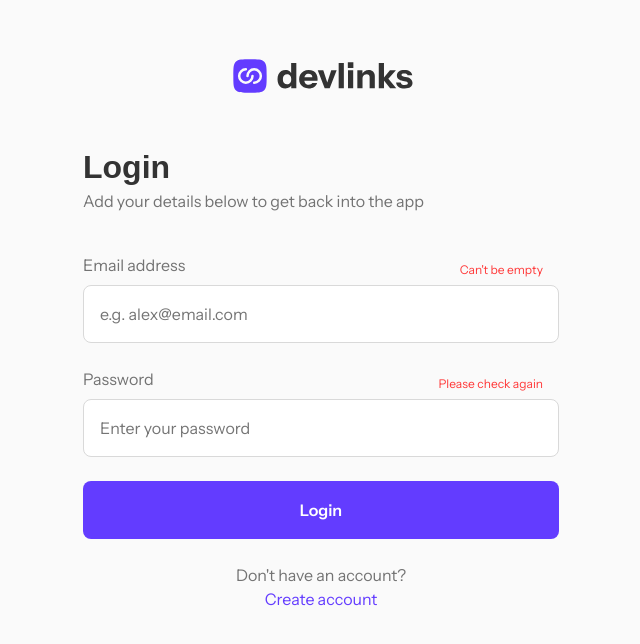
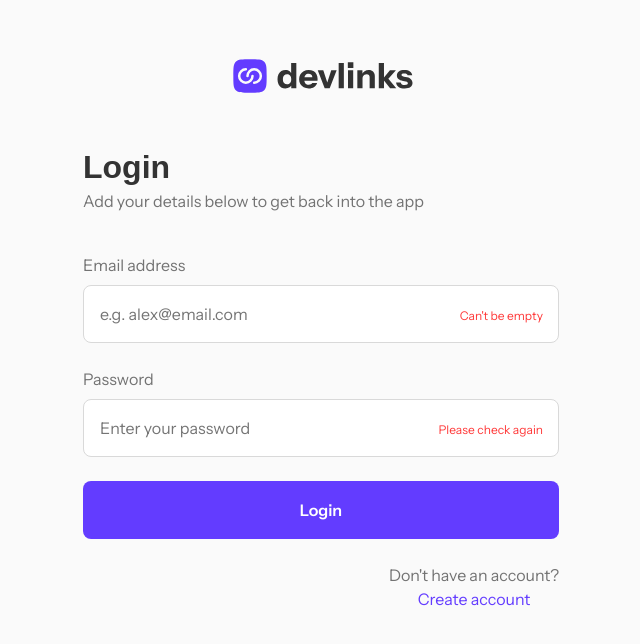
Before and after one commit to jkaps9/link-sharing-app, a React (Vite) app: page /auth/login in a window 1280 px wide. Shown: the top 644 px of the page, without its empty margins (319-959 px from the left). Built offline with nearby package versions, Linux system fonts and the light colour scheme; a web font is replaced by a local one.

Commit message:
feat: refine Login component styling and enhance form error message handling

```diff
--- a/src/routes/login.jsx
+++ b/src/routes/login.jsx
@@ -44,13 +44,6 @@ const Login = () => {
 
           <footer
             className={`${formStyles.formFooter} ${formStyles.authFormFooter}`}
-            style={{
-              alignItems: "center",
-              display: "flex",
-              flexDirection: "column",
-              gap: "1.5rem",
-              textAlign: "center",
-            }}
           >
             <button
               type="submit"
@@ -59,7 +52,7 @@ const Login = () => {
             >
               Login
             </button>
-            <div className="footer__content">
+            <div>
               <p>Don't have an account? </p>
               <Link to="../signup" className="accent-text">
                 Create account
--- a/src/styles/Forms.module.css
+++ b/src/styles/Forms.module.css
@@ -49,8 +49,13 @@
 .formErrorMessage {
   font-size: 0.75rem;
   justify-self: flex-end;
-  margin-top: 0.5rem;
   color: var(--colors-red-500);
+}
+
+.formInputGroup {
+  p {
+    margin-top: 0.5rem;
+  }
 }
 
 @media (min-width: 48rem) {
@@ -63,6 +68,10 @@
     input,
     select {
       max-width: 60%;
+    }
+
+    p {
+      margin-top: 0;
     }
   }
 
@@ -77,6 +86,7 @@
   }
 
   .formErrorMessage {
+    bottom: 1.1rem;
     position: absolute;
     right: 1rem;
   }
```
